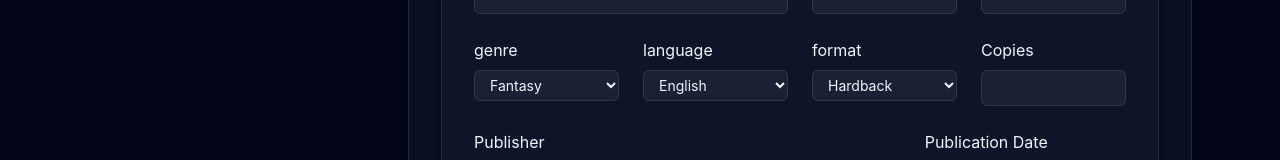
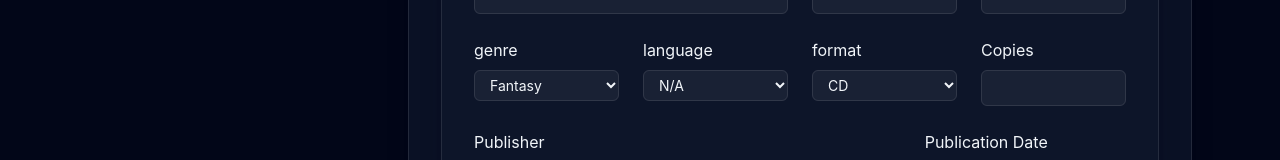
Before and after one commit to devpatel26/Library-Database, a React (Vite) app in the folder react/: page /itementry/audiovisualmedia in a window 1280 px wide. Shown: the part 481-641 px from the top of the page. Built offline with nearby package versions, Linux system fonts and the light colour scheme.

Commit message:
Fixed formats and languages in AVM

```diff
--- a/react/src/pages/AudiovisualMedia.jsx
+++ b/react/src/pages/AudiovisualMedia.jsx
@@ -20,8 +20,9 @@ export default function AudiovisualMedia() {
     "Young Adult",
     "Adventure",
   ];
-  const formats = ["Hardback", "Paperback"];
+  const formats = ["CD", "DVD", "Blu-ray", "VHS"];
   const languages = [
+    "N/A",
     "English",
     "Spanish",
     "Chinese",
```
